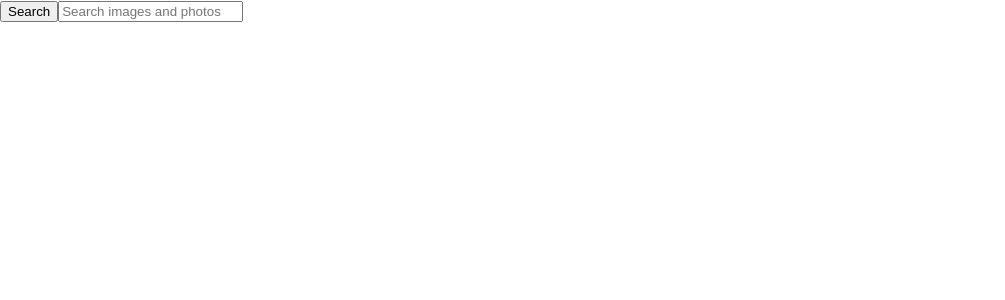
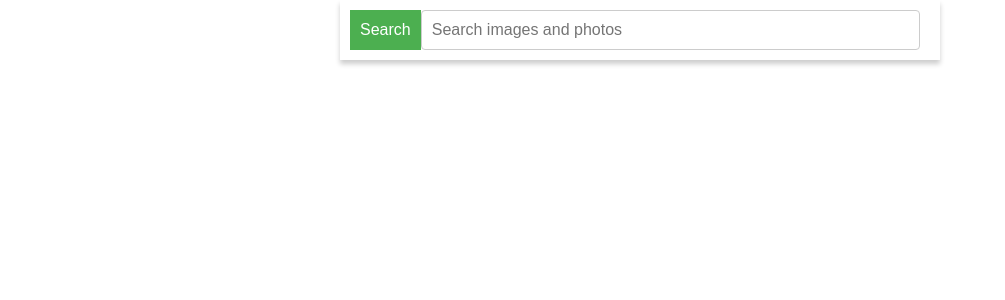
Before and after one commit to horodylova/goit-react-hw-03-image-finder, a React (Create React App) app: page / in a window 1280 px wide. Shown: the top 300 px of the page, without its empty margins (0-1005 px from the left). Built offline with nearby package versions, Linux system fonts and the light colour scheme.

Commit message:
Added styles
Button still jumps to top

```diff
--- a/src/components/App.jsx
+++ b/src/components/App.jsx
@@ -71,7 +71,7 @@ export class App extends Component {
         {images.length > 0 && (
           <>
             <ImageGallery images={images} onSelect={this.handleImageSelect} />
-            <Button currentPage={page} onLoadMore={this.handleLoadMore} />
+            <Button currentPage={page} onLoadMore={this.handleLoadMore} isLoading={isLoading} />
           </>
         )}
         {selectedImage && <Modal image={selectedImage} onClose={this.handleCloseModal} />}
--- a/src/components/Button/Button.jsx
+++ b/src/components/Button/Button.jsx
@@ -1,17 +1,21 @@
 import React from 'react';
+import { ButtonStyle  } from './Button.styled'
 
-export const Button = ({ onLoadMore }) => {
-  const handleLoadMoreClick = (e) => {
-    e.preventDefault();
-
-    onLoadMore();
+export const Button = ({ onLoadMore, isLoading }) => {
+  const handleClick = () => {
+    if (!isLoading) {
+      onLoadMore();
+    }
   };
 
   return (
-
-      <button type="button" className="buttonLoad" onClick={handleLoadMoreClick}>
-        Load more...
-      </button>
-
+    <ButtonStyle
+      type="button"
+      onClick={handleClick}
+      disabled={isLoading}
+      isLoading={isLoading}
+    >
+      {isLoading ? 'Loading...' : 'Load more...'}
+    </ButtonStyle>
   );
 };
--- /dev/null
+++ b/src/components/Button/Button.styled.js
@@ -0,0 +1,23 @@
+import styled from '@emotion/styled';
+
+export const ButtonStyle = styled.button`
+  padding: 10px 20px;
+  font-size: 16px;
+  font-weight: bold;
+  text-transform: uppercase;
+  background-color: #3498db;
+  color: #fff;
+  border: none;
+  border-radius: 4px;
+  cursor: ${(props) => (props.isLoading ? 'not-allowed' : 'pointer')};
+  transition: background-color 0.3s ease;
+
+  &:hover {
+    background-color: #2980b9;
+  }
+
+  &:disabled {
+    background-color: #bdc3c7;
+    cursor: not-allowed;
+  }
+`;
--- a/src/components/ImageGallery/ImageGallery.jsx
+++ b/src/components/ImageGallery/ImageGallery.jsx
@@ -1,21 +1,14 @@
 import React from 'react';
+import { ImageGalleryStyle, ImageGalleryItemStyle } from './ImageGallery.styled';
 
 export const ImageGallery = ({ images, onSelect }) => {
-  const handleImageClick = (selectedImage) => {
-    onSelect(selectedImage);
-  };
-
   return (
-    <ul className="image-gallery">
-      {images.map(image => (
-        <li
-          key={image.id}
-          className="image-gallery-item"
-          onClick={() => handleImageClick(image)}
-        >
+    <ImageGalleryStyle>
+      {images.map((image) => (
+        <ImageGalleryItemStyle key={image.id} onClick={() => onSelect(image)}>
           <img src={image.webformatURL} alt={`ID ${image.id}`} />
-        </li>
+        </ImageGalleryItemStyle>
       ))}
-    </ul>
+    </ImageGalleryStyle>
   );
 };
--- /dev/null
+++ b/src/components/ImageGallery/ImageGallery.styled.js
@@ -0,0 +1,28 @@
+import styled from '@emotion/styled';
+
+export const ImageGalleryStyle = styled.ul`
+  list-style: none;
+  padding: 0;
+  margin: 0;
+  display: grid;
+  grid-template-columns: repeat(auto-fill, minmax(250px, 1fr));
+  gap: 16px;
+`;
+
+export const ImageGalleryItemStyle = styled.li`
+  overflow: hidden;
+  border-radius: 8px;
+  box-shadow: 0px 2px 4px rgba(0, 0, 0, 0.1);
+  transition: transform 0.2s ease-in-out;
+
+  &:hover {
+    transform: scale(1.05);
+  }
+
+  img {
+    width: 100%;
+    height: auto;
+    display: block;
+    border-radius: 8px;
+  }
+`;
--- a/src/components/Modal/Modal.jsx
+++ b/src/components/Modal/Modal.jsx
@@ -24,7 +24,6 @@ export class Modal extends Component {
 
   render() {
     const { image } = this.props;
-    console.log('Rendering Modal component');
 
     return (
       <Overlay onClick={this.handleClickOutside}>
--- a/src/components/Searchbar/Searchbar.jsx
+++ b/src/components/Searchbar/Searchbar.jsx
@@ -1,4 +1,5 @@
 import React, { useState } from 'react';
+import { SearchbarStyle, SearchButton, SearchFormButtonLabel, Input } from './Searchbar.styled';
 
 export const Searchbar = ({ onSubmit }) => {
   const [image, setImage] = useState('');
@@ -15,19 +16,19 @@ export const Searchbar = ({ onSubmit }) => {
 
   return (
     <header className="searchbar">
-      <form className="form" onSubmit={handleSubmit}>
-        <button type="submit" className="button">
-          <span className="button-label">Search</span>
-        </button>
+      <SearchbarStyle onSubmit={handleSubmit}>
+        <SearchButton type="submit" >
+          <SearchFormButtonLabel>Search</SearchFormButtonLabel>
+        </SearchButton >
 
-        <input
+        <Input
           className="input"
           type="text"
           value={image}
           onChange={handleNameChange}
           placeholder="Search images and photos"
         />
-      </form>
+      </SearchbarStyle>
     </header>
   );
 };
--- /dev/null
+++ b/src/components/Searchbar/Searchbar.styled.js
@@ -0,0 +1,31 @@
+import styled from '@emotion/styled';
+
+export const SearchbarStyle = styled.form`
+  display: flex;
+  max-width: 600px;
+  margin: 0 auto;
+  padding: 10px;
+  background-color: #fff;
+  box-shadow: 0px 4px 5px 0px rgba(0, 0, 0, 0.2);
+`;
+
+export const SearchButton = styled.button`
+  padding: 10px;
+  background-color: #4caf50;
+  color: #fff;
+  border: none;
+  cursor: pointer;
+`;
+
+export const SearchFormButtonLabel = styled.span`
+  font-size: 16px;
+`;
+
+export const Input = styled.input`
+  flex-grow: 1;
+  padding: 10px;
+  font-size: 16px;
+  border: 1px solid #ccc;
+  border-radius: 4px;
+  margin-right: 10px;
+`;
```
Also changed, not shown: src/components/Loader/Loader.styled.js (added).
